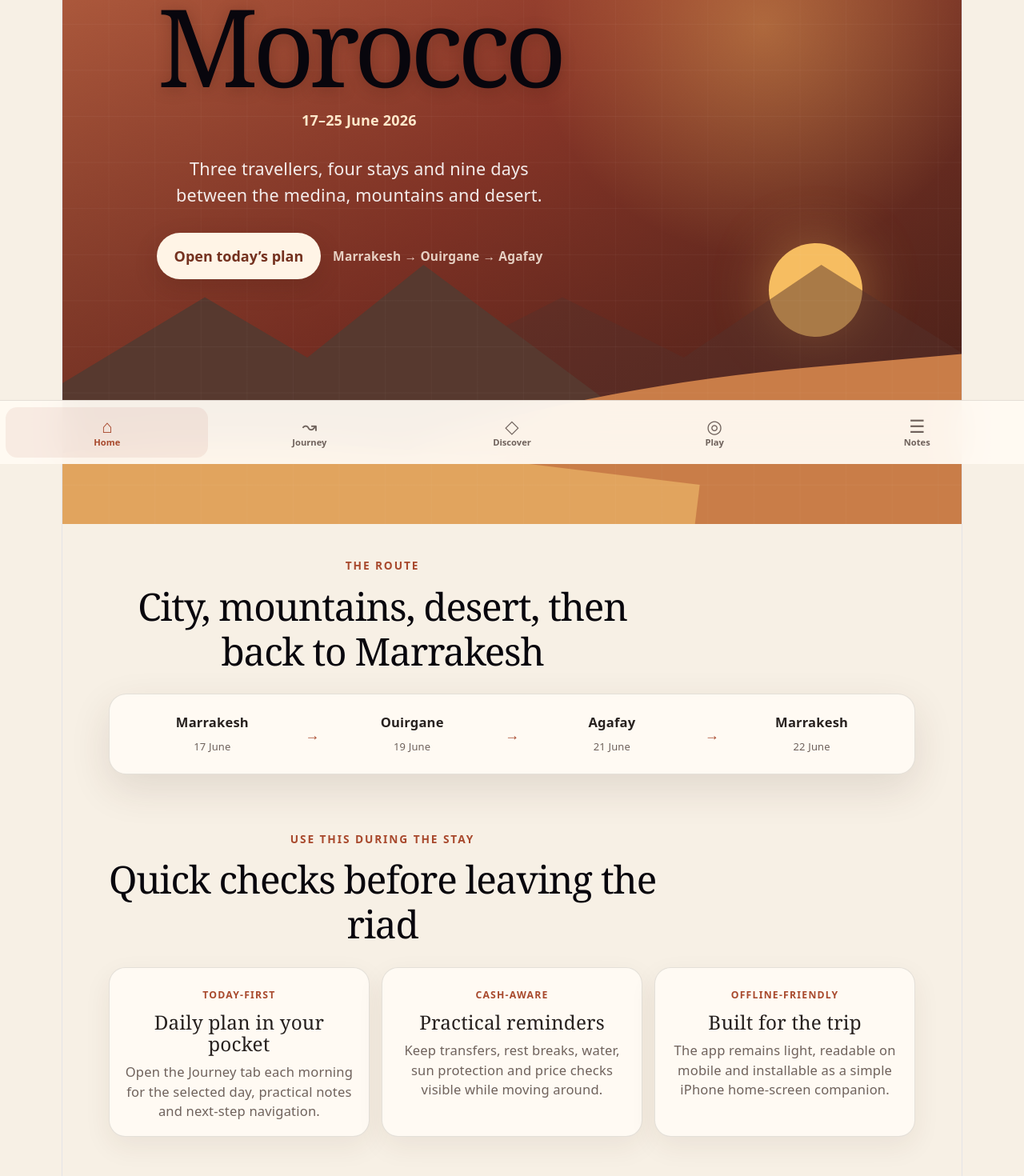
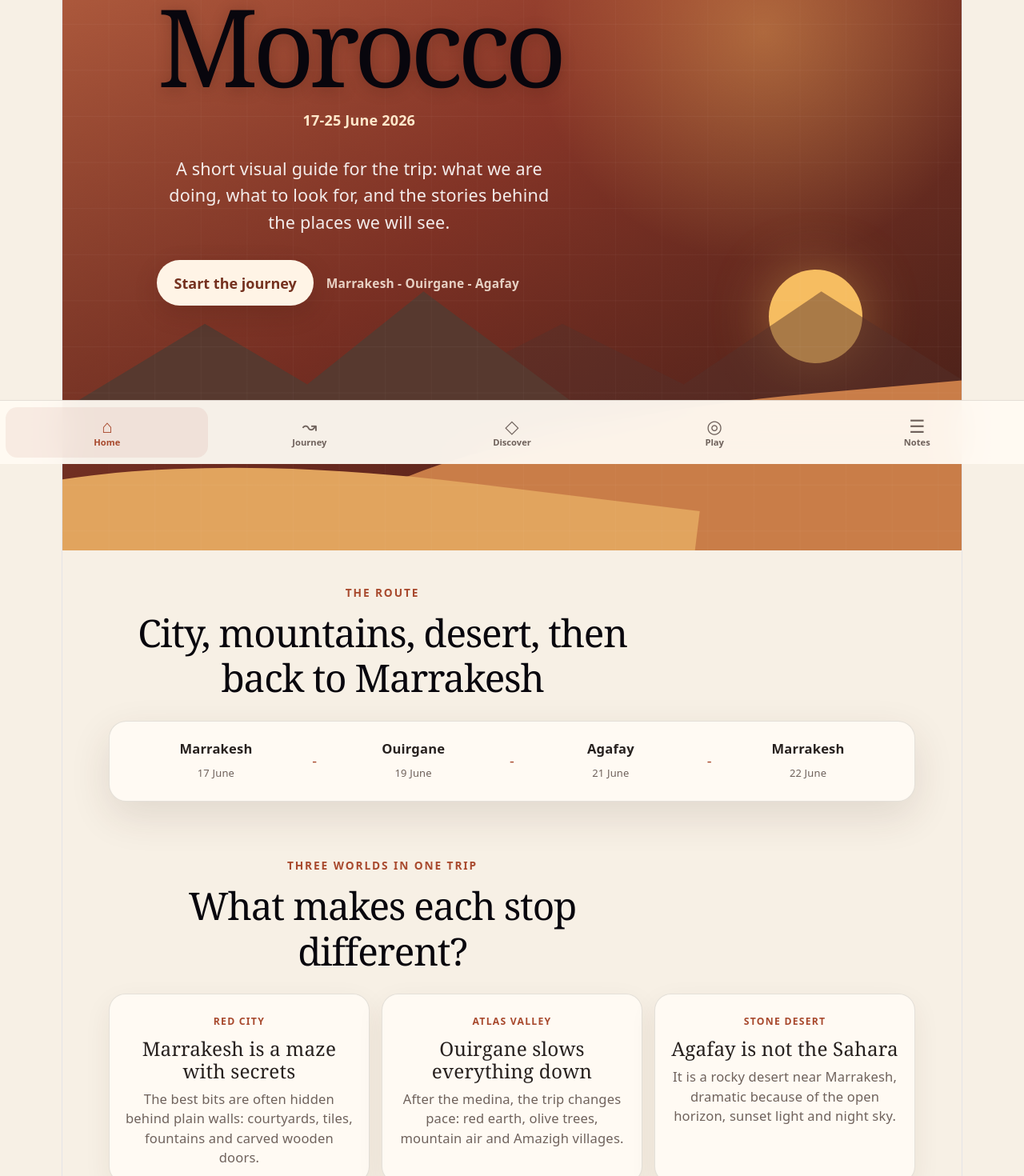
Before and after one commit to PaoloMarini/morocco-family-trip, a React (Vite) app: page / in a window 1280 px wide. Shown: the part 220-1690 px from the top of the page at 80% size. Built offline with nearby package versions, Linux system fonts and the light colour scheme.

Commit message:
Make home page more story driven

```diff
--- a/src/pages/HomePage.tsx
+++ b/src/pages/HomePage.tsx
@@ -4,19 +4,19 @@ type HomePageProps = {
 
 const highlights = [
   {
-    label: 'Today-first',
-    title: 'Daily plan in your pocket',
-    text: 'Open the Journey tab each morning for the selected day, practical notes and next-step navigation.',
+    label: 'Red city',
+    title: 'Marrakesh is a maze with secrets',
+    text: 'The best bits are often hidden behind plain walls: courtyards, tiles, fountains and carved wooden doors.',
   },
   {
-    label: 'Cash-aware',
-    title: 'Practical reminders',
-    text: 'Keep transfers, rest breaks, water, sun protection and price checks visible while moving around.',
+    label: 'Atlas valley',
+    title: 'Ouirgane slows everything down',
+    text: 'After the medina, the trip changes pace: red earth, olive trees, mountain air and Amazigh villages.',
   },
   {
-    label: 'Offline-friendly',
-    title: 'Built for the trip',
-    text: 'The app remains light, readable on mobile and installable as a simple iPhone home-screen companion.',
+    label: 'Stone desert',
+    title: 'Agafay is not the Sahara',
+    text: 'It is a rocky desert near Marrakesh, dramatic because of the open horizon, sunset light and night sky.',
   },
 ]
 
@@ -27,18 +27,18 @@ function HomePage({ onExplore }: HomePageProps) {
         <div className="hero__content">
           <p className="hero__kicker">Our family adventure</p>
           <h1>Morocco</h1>
-          <p className="hero__dates">17–25 June 2026</p>
+          <p className="hero__dates">17-25 June 2026</p>
 
           <p className="hero__intro">
-            Three travellers, four stays and nine days between the medina,
-            mountains and desert.
+            A short visual guide for the trip: what we are doing, what to look
+            for, and the stories behind the places we will see.
           </p>
 
           <div className="hero__actions">
             <button className="primary-button" type="button" onClick={onExplore}>
-              Open today’s plan
+              Start the journey
             </button>
-            <span className="hero__hint">Marrakesh → Ouirgane → Agafay</span>
+            <span className="hero__hint">Marrakesh - Ouirgane - Agafay</span>
           </div>
         </div>
 
@@ -62,17 +62,17 @@ function HomePage({ onExplore }: HomePageProps) {
             <strong>Marrakesh</strong>
             <span>17 June</span>
           </div>
-          <span className="route-arrow">→</span>
+          <span className="route-arrow">-</span>
           <div>
             <strong>Ouirgane</strong>
             <span>19 June</span>
           </div>
-          <span className="route-arrow">→</span>
+          <span className="route-arrow">-</span>
           <div>
             <strong>Agafay</strong>
             <span>21 June</span>
           </div>
-          <span className="route-arrow">→</span>
+          <span className="route-arrow">-</span>
           <div>
             <strong>Marrakesh</strong>
             <span>22 June</span>
@@ -82,8 +82,8 @@ function HomePage({ onExplore }: HomePageProps) {
 
       <section className="page-section page-section--home-tools">
         <div className="section-heading">
-          <p className="eyebrow">Use this during the stay</p>
-          <h2>Quick checks before leaving the riad</h2>
+          <p className="eyebrow">Three worlds in one trip</p>
+          <h2>What makes each stop different?</h2>
         </div>
 
         <div className="home-highlight-grid">
```
